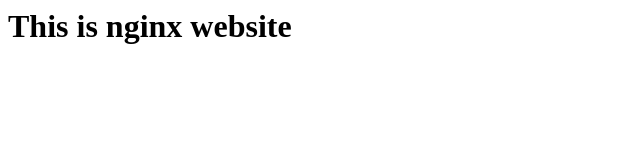
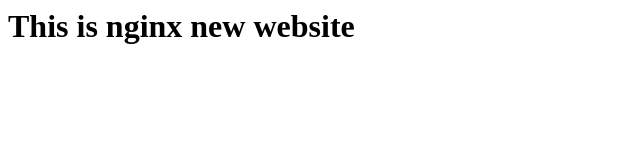
Before and after one commit to Lucifer0143/webproject2, a plain HTML site: page index.html in a window 1280 px wide. Shown: the whole page, without its empty margins (0-640 px from the left). Drawn offline with Linux system fonts and the light colour scheme.

Commit message:
second commit

```diff
--- a/index.html
+++ b/index.html
@@ -1 +1 @@
-<h1>This is nginx website</h1>
+<h1>This is nginx new website</h1>
```
